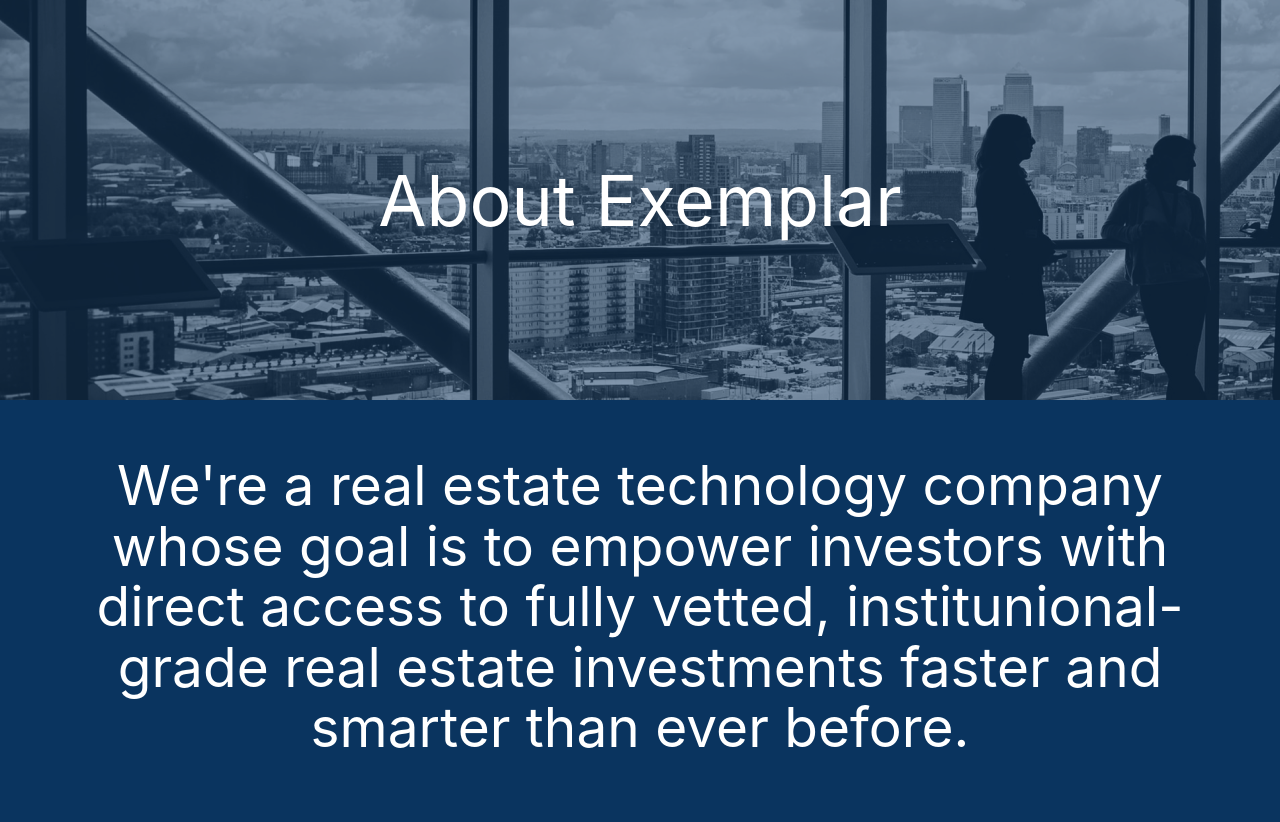
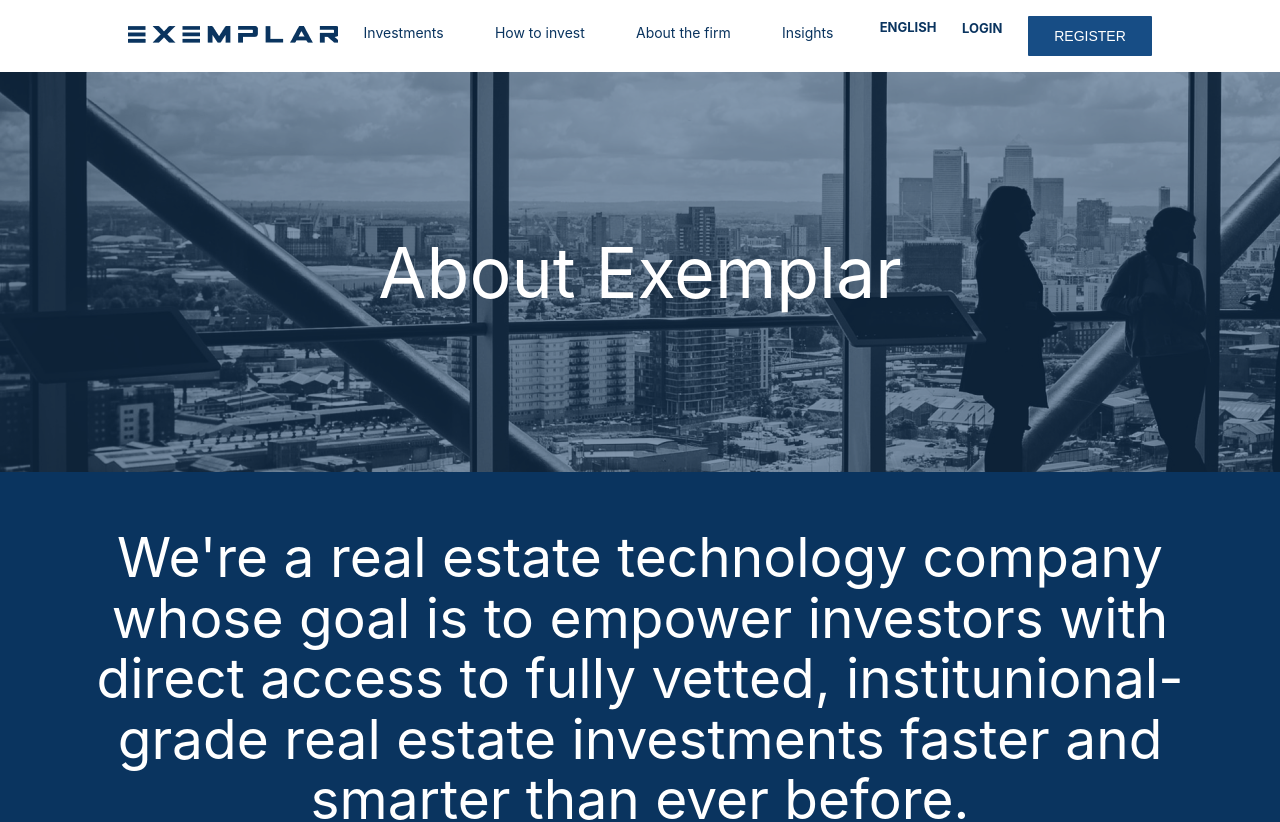
Before and after one commit to DargieDChouwy/design_exemple, a React (Create React App) app: page / in a window 1280 px wide. Shown: the top 822 px of the page. Built offline with nearby package versions, Linux system fonts and the light colour scheme.

Commit message:
navbar, dropdown, link button responsif/ time:1h

```diff
--- a/src/components/navbar.js
+++ b/src/components/navbar.js
@@ -4,10 +4,37 @@ class navbar extends React.Component {
     state = {  }
     render() {
         return (
-        <nav>
-            <a href="#">{this.props.name}</a>
-            <a href="#">{this.props.name}</a>
-            <a href="#">{this.props.name}</a>
+        <nav id="mainNav">
+            <ul>
+            <div id="navImg"></div>
+            <li><a href="#">{this.props.textOne}</a></li>
+            <li><a href="#">{this.props.textSecond}</a></li>
+            <div id="dropdown">
+                    <li>About the firm
+                        <i id="fa fa-caret-down"></i>
+                    </li>
+                    <div id="dropdown-content">
+                        <a href="#">Link 1</a>
+                        <a href="#">Link 2</a>
+                        <a href="#">Link 3</a>
+                    </div>
+                </div>
+            <li><a href="#">{this.props.textFour}</a></li>
+            </ul>
+            <div id="navRight">
+                <div id="dropdown">
+                    <span>English
+                        <i id="fa fa-caret-down"></i>
+                    </span>
+                    <div id="dropdown-content">
+                        <a href="#">Link 1</a>
+                        <a href="#">Link 2</a>
+                        <a href="#">Link 3</a>
+                    </div>
+                </div>
+                <span>Login</span>
+                <button id="newButton">Register</button>
+            </div>
         </nav> );
     }
 }
--- a/src/index.css
+++ b/src/index.css
@@ -1,4 +1,8 @@
 body {
+  display: flex;
+  min-height: 100vh;
+  flex-direction: column;
+  overflow-x: hidden;
   margin: 0;
   padding: 0;
   scroll-behavior: smooth;
--- a/src/pages/App.js
+++ b/src/pages/App.js
@@ -1,16 +1,24 @@
 import React from 'react';
 import '../styles/App.css';
 import About from '../components/about'
+import Navbar from '../components/navbar'
 
 function App() {
   return (
     <div>
-      <About
-      title="About Exemplar"
-      text="We're a real estate technology company whose goal is to empower investors with direct access to fully vetted, institunional-grade real estate investments faster and smarter than ever before."
-      textLeft="Our Investment Team brings over 20 billion CZK in real estate transaction experience from leading firms like Blackstone and Goldman Sachs - while our engineering and products teams hail form leading tech companies like Dropbox and Square."
-      textRight="With in-depth experience in real estate, combined with cutting-edge technology and close local operator partnerships, Exemplar brings you access to institutional-grade investments with greater transparency and lower fees. Exemplar brings you access to institutional-grade investments with greater transparency and lower fees. "
-      />
+      <header>
+        <Navbar
+        textOne="Investments"
+        textSecond="How to invest"
+        textFour="Insights"
+        />
+      </header>
+        <About
+        title="About Exemplar"
+        text="We're a real estate technology company whose goal is to empower investors with direct access to fully vetted, institunional-grade real estate investments faster and smarter than ever before."
+        textLeft="Our Investment Team brings over 20 billion CZK in real estate transaction experience from leading firms like Blackstone and Goldman Sachs - while our engineering and products teams hail form leading tech companies like Dropbox and Square."
+        textRight="With in-depth experience in real estate, combined with cutting-edge technology and close local operator partnerships, Exemplar brings you access to institutional-grade investments with greater transparency and lower fees."
+        />
     </div>
   );
 }
--- a/src/styles/App.css
+++ b/src/styles/App.css
@@ -28,6 +28,7 @@
 }
 
 #mainText {
+  flex: 1;
   padding-left: 5vw;
   padding-right: 5vw;
   max-width: 100%;
@@ -61,6 +62,115 @@
   padding: 5vw;
 }
 
+#mainNav{
+  display: flex;
+  flex-flow: row wrap;
+  background: white;
+  color: #0A345F;
+  padding-top: 1em;
+  padding-bottom: 1em;
+}
+
+ul{
+  flex-flow: row wrap;
+  list-style-type: none;
+  padding: 0;
+  margin: 0;
+  display: flex;
+  flex: 3;
+  justify-items: center;
+}
+
+li{
+  margin-right: 2vw;
+  margin-left: 2vw;
+  font-size: 14px;
+  line-height: 17px;
+  margin-top: 1vh;
+}
+
+a{
+  text-decoration: none;
+  color: #0A345F;
+
+}
+a:hover {
+  border-bottom: 4px solid;
+  border-radius: 3px;
+  color: #174D85;
+}
+span{
+  font-size: 14px;
+  line-height: 17px;
+  font-size: 13px;
+  line-height: 16px;
+  text-transform: uppercase;
+  color: #0A345F;
+  font-weight: bold;
+  margin-top: 0.5vh;
+  margin-right: 2vw;
+}
+
+#navRight{
+  display: flex;
+  flex-flow: row wrap;
+  justify-content: center;
+}
+
+#navImg{
+  background-image: url(../images/Vector.png);
+  display: flex;
+  width: 210px;
+  height: 17px;
+  margin-left: 10vw;
+  margin-top: 1.2vh;
+}
+
+#newButton{
+
+  background: #174D85;
+  border: 0;
+  border-radius: 1px;
+  color: white;
+  width: 124px;
+  height: 40px;
+  font-size: 14px;
+  line-height: 17px;
+  text-align: center;
+  text-transform: uppercase;
+  margin-right: 10vw;
+}
+
+#dropdown {
+  float: left;
+  overflow: hidden;
+}
+
+
+#dropdown-content {
+  display: none;
+  position: absolute;
+  background-color: #f9f9f9;
+  min-width: 160px;
+  box-shadow: 0px 8px 16px 0px rgba(0,0,0,0.2);
+  z-index: 1;
+}
+
+#dropdown-content a {
+  padding: 12px 16px;
+  text-decoration: none;
+  display: block;
+  text-align: left;
+}
+
+#dropdown-content a:hover {
+  background-color: #ddd;
+}
+
+#dropdown:hover #dropdown-content {
+  display: block;
+}
+
 @media (max-width: 390px) {
   #mainText {
     font-size: 30px;
```
Also changed, not shown: src/images/Vector.png (added).
